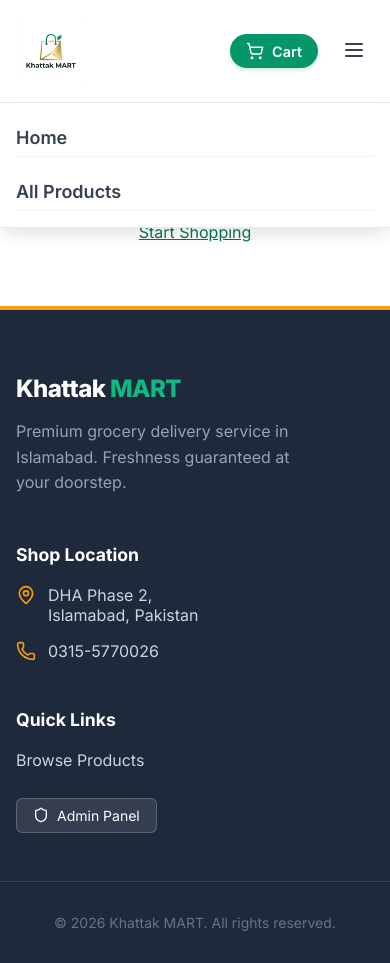
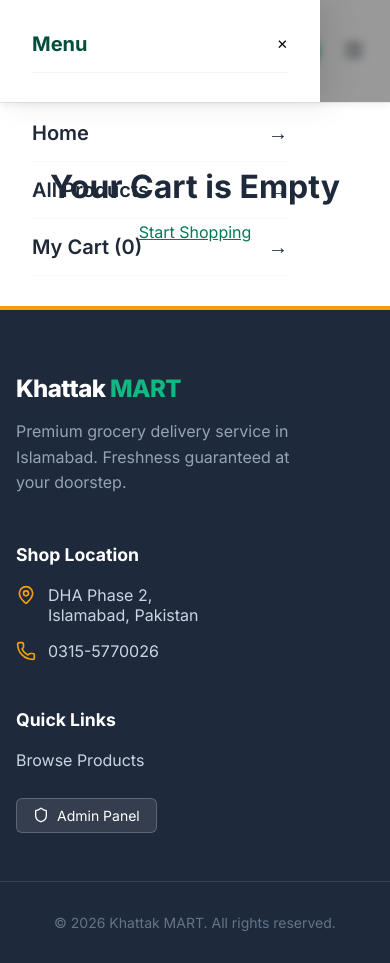
Before and after one commit to muzairshafieq-cmd/Khatakmart2, a Next.js app: page /cart in a window 390 px wide. Both pictures are taken after a click on the button 354 px from the left and 51 px from the top of the page. Built offline with nearby package versions, Linux system fonts and the light colour scheme.

Commit message:
style: polish mobile ui (drawer, hero overlay)

```diff
--- a/app/globals.css
+++ b/app/globals.css
@@ -222,6 +222,126 @@ a {
   }
 }
 
+/* Mobile Drawer */
+.drawer-backdrop {
+  position: fixed;
+  inset: 0;
+  background: rgba(0, 0, 0, 0.4);
+  backdrop-filter: blur(4px);
+  z-index: 999;
+  animation: fadeIn 0.2s ease-out;
+}
+
+.mobile-drawer {
+  position: fixed;
+  top: 0;
+  bottom: 0;
+  left: 0;
+  width: 85%;
+  max-width: 320px;
+  background: white;
+  z-index: 1000;
+  padding: 2rem;
+  box-shadow: 10px 0 30px rgba(0, 0, 0, 0.1);
+  animation: slideIn 0.3s cubic-bezier(0.16, 1, 0.3, 1);
+  display: flex;
+  flex-direction: column;
+}
+
+.drawer-header {
+  display: flex;
+  justify-content: space-between;
+  align-items: center;
+  margin-bottom: 2rem;
+  padding-bottom: 1rem;
+  border-bottom: 1px solid #f3f4f6;
+}
+
+.drawer-link {
+  font-size: 1.25rem;
+  font-weight: 600;
+  color: #1f2937;
+  padding: 1rem 0;
+  border-bottom: 1px solid #f9fafb;
+  display: flex;
+  align-items: center;
+  justify-content: space-between;
+}
+
+@keyframes fadeIn {
+  from {
+    opacity: 0;
+  }
+
+  to {
+    opacity: 1;
+  }
+}
+
+@keyframes slideIn {
+  from {
+    transform: translateX(-100%);
+  }
+
+  to {
+    transform: translateX(0);
+  }
+}
+
+/* Mobile Hero Polish (Overlay Style) */
+@media (max-width: 768px) {
+  .hero-section {
+    display: grid;
+    grid-template-columns: 1fr;
+    min-height: 500px;
+    align-content: flex-end;
+    position: relative;
+    overflow: hidden;
+    padding: 0 !important;
+    /* Reset padding */
+  }
+
+  /* Make image cover background */
+  .hero-image {
+    position: absolute !important;
+    inset: 0;
+    width: 100%;
+    height: 100%;
+    z-index: 0;
+    min-height: auto !important;
+  }
+
+  /* Reset previous JS inline style if needed via class */
+  .hero-image>div {
+    background: linear-gradient(to top, rgba(0, 0, 0, 0.6), transparent) !important;
+  }
+
+  /* Floating Content Card */
+  .hero-content {
+    position: relative;
+    z-index: 10;
+    margin: 1.5rem;
+    padding: 2rem 1.5rem !important;
+    background: rgba(255, 255, 255, 0.92);
+    backdrop-filter: blur(16px);
+    border-radius: 20px;
+    box-shadow: 0 4px 20px rgba(0, 0, 0, 0.15);
+    text-align: center;
+    align-items: center;
+  }
+
+  .hero-title {
+    font-size: 2rem !important;
+    margin-bottom: 1rem;
+  }
+
+  .hero-desc {
+    font-size: 0.95rem !important;
+    color: #4b5563;
+    margin-bottom: 1.5rem;
+  }
+}
+
 /* Mobile Menu */
 .mobile-menu-btn {
   display: none;
--- a/components/Header.tsx
+++ b/components/Header.tsx
@@ -77,17 +77,29 @@ export default function Header() {
                 </nav>
             </div>
 
-            {/* Mobile Dropdown */}
+            {/* Mobile Drawer */}
             {isMenuOpen && (
-                <div className="mobile-nav-dropdown">
-                    <Link href="/" className="mobile-nav-link" onClick={() => setIsMenuOpen(false)}>
-                        Home
-                    </Link>
-                    <Link href="/products" className="mobile-nav-link" onClick={() => setIsMenuOpen(false)}>
-                        All Products
-                    </Link>
-                    {/* Add other links if needed */}
-                </div>
+                <>
+                    <div className="drawer-backdrop" onClick={() => setIsMenuOpen(false)} />
+                    <div className="mobile-drawer">
+                        <div className="drawer-header">
+                            <span style={{ fontSize: '1.25rem', fontWeight: 'bold', color: '#064e3b' }}>Menu</span>
+                            <button onClick={() => setIsMenuOpen(false)} style={{ background: 'none', border: 'none', cursor: 'pointer' }}>
+                                ✕
+                            </button>
+                        </div>
+
+                        <Link href="/" className="drawer-link" onClick={() => setIsMenuOpen(false)}>
+                            Home <span>→</span>
+                        </Link>
+                        <Link href="/products" className="drawer-link" onClick={() => setIsMenuOpen(false)}>
+                            All Products <span>→</span>
+                        </Link>
+                        <Link href="/cart" className="drawer-link" onClick={() => setIsMenuOpen(false)}>
+                            My Cart ({count}) <span>→</span>
+                        </Link>
+                    </div>
+                </>
             )}
         </header>
     );
```
Also changed, not shown: components/Hero.tsx (+2 -7 lines).
